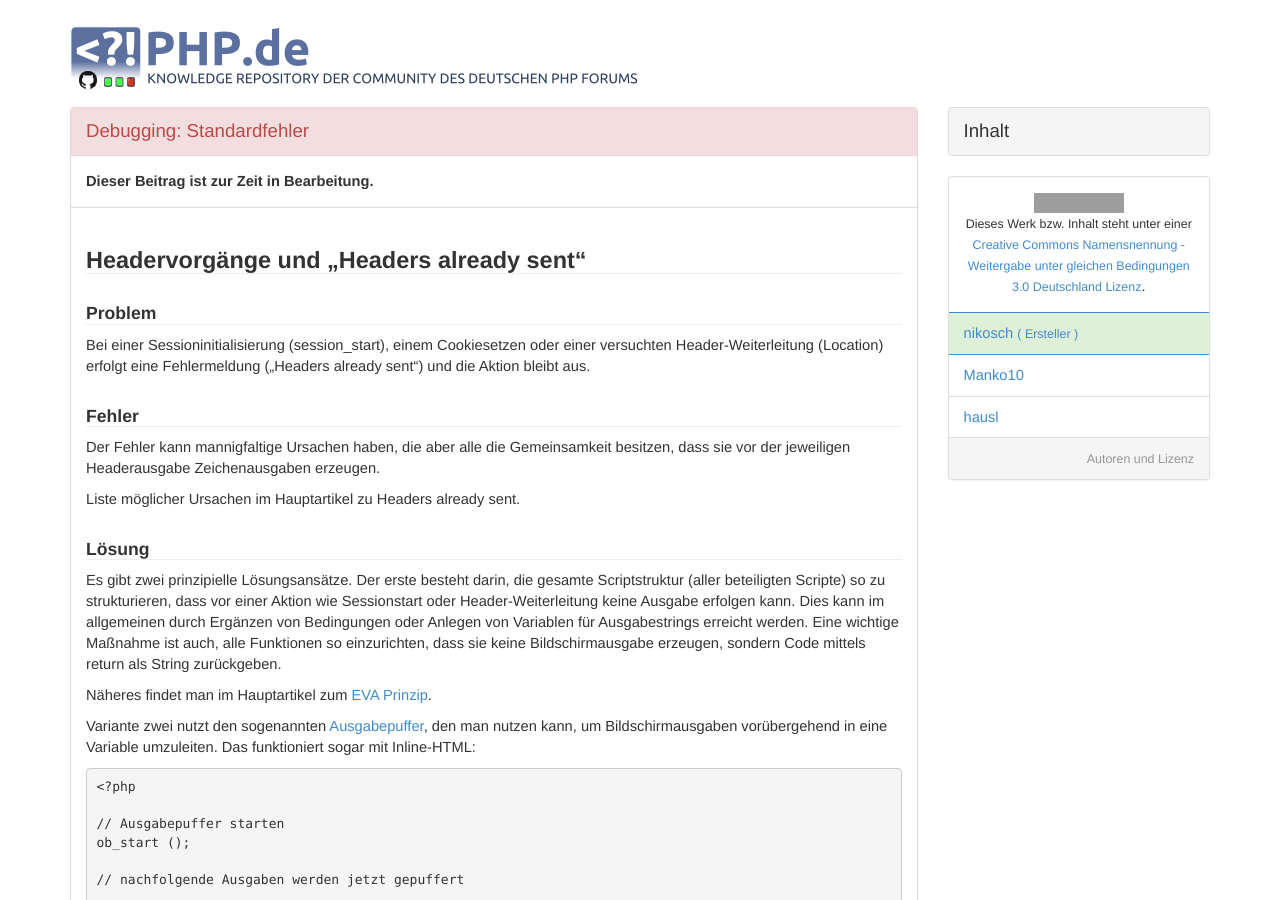
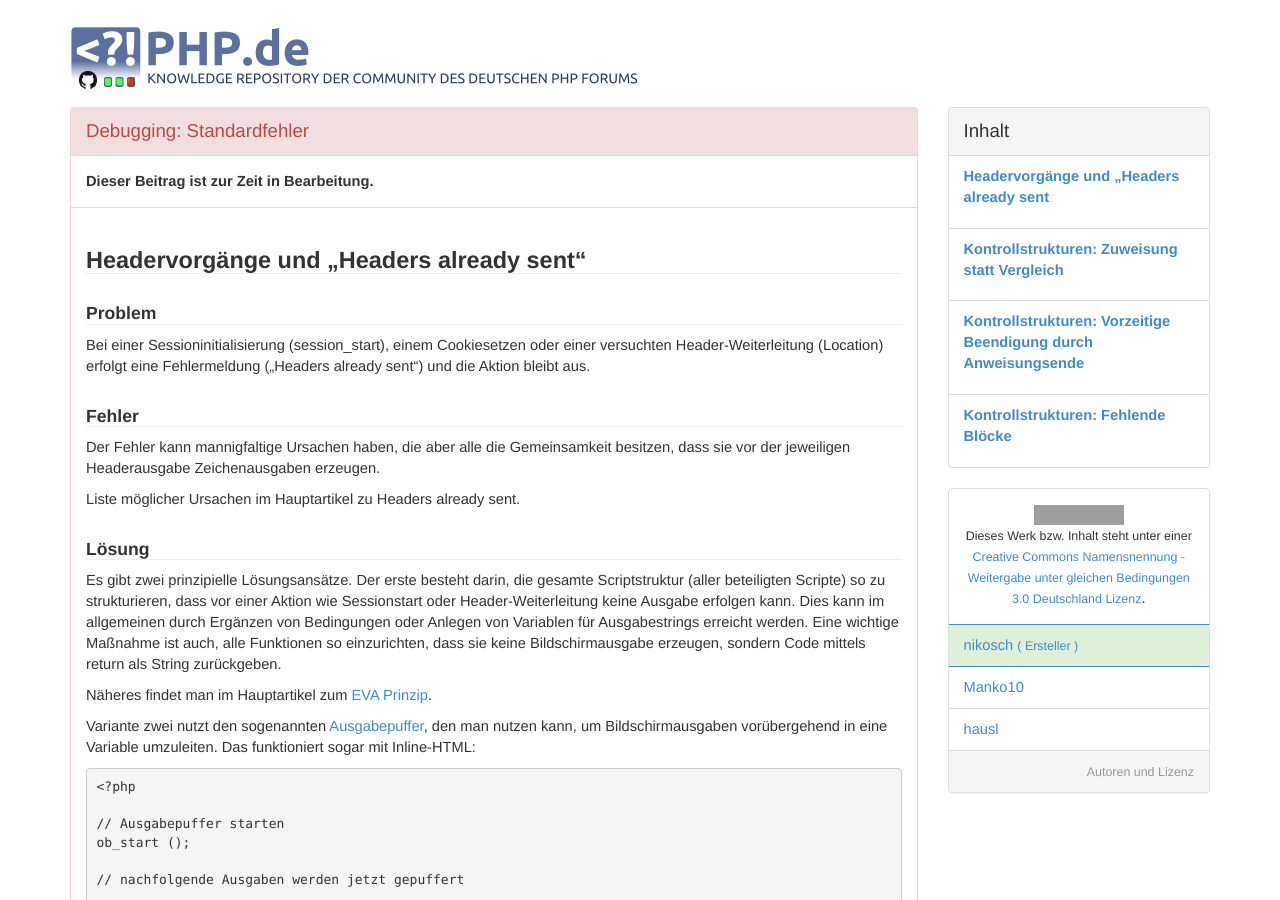
Before and after one commit to php-de/php-de.github.io, a Jekyll site: the page built from debugging/standardfehler.md, in a window 1280 px wide and 900 px high. Built offline with Jekyll 4.4.1, drawn with Linux system fonts in a browser that asks for light colours; grey boxes are pictures that could not be loaded.

Commit message:
Update standardfehler.md

```diff
--- a/debugging/standardfehler.md
+++ b/debugging/standardfehler.md
@@ -13,9 +13,22 @@ author:
         profile: 21246
 
 inhalt:
-    -   name: ""
-        anchor:
+    -   name: "Headervorgänge und „Headers already sent"
+        anchor: headervorgnge-und-headers-already-sent
         simple: ""
+
+    -   name: "Kontrollstrukturen: Zuweisung statt Vergleich"
+        anchor: kontrollstrukturen-zuweisung-statt-vergleich
+        simple: ""
+
+    -   name: "Kontrollstrukturen: Vorzeitige Beendigung durch Anweisungsende"
+        anchor: kontrollstrukturen-vorzeitige-beendigung-durch-anweisungsende
+        simple: ""
+
+    -   name: "Kontrollstrukturen: Fehlende Blöcke"
+        anchor: kontrollstrukturen-fehlende-blcke
+        simple: ""
+
 
 entry-type: in-progress
 ---
```
